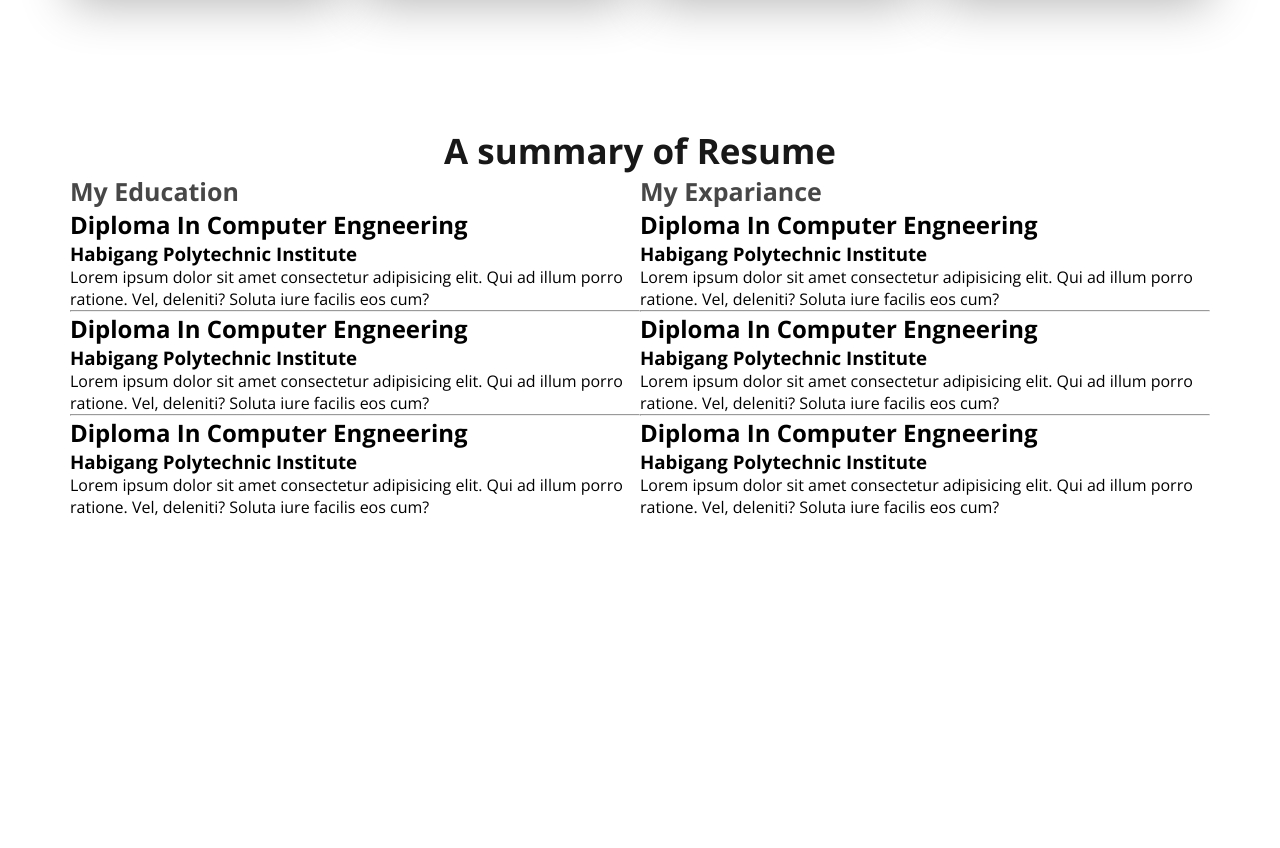
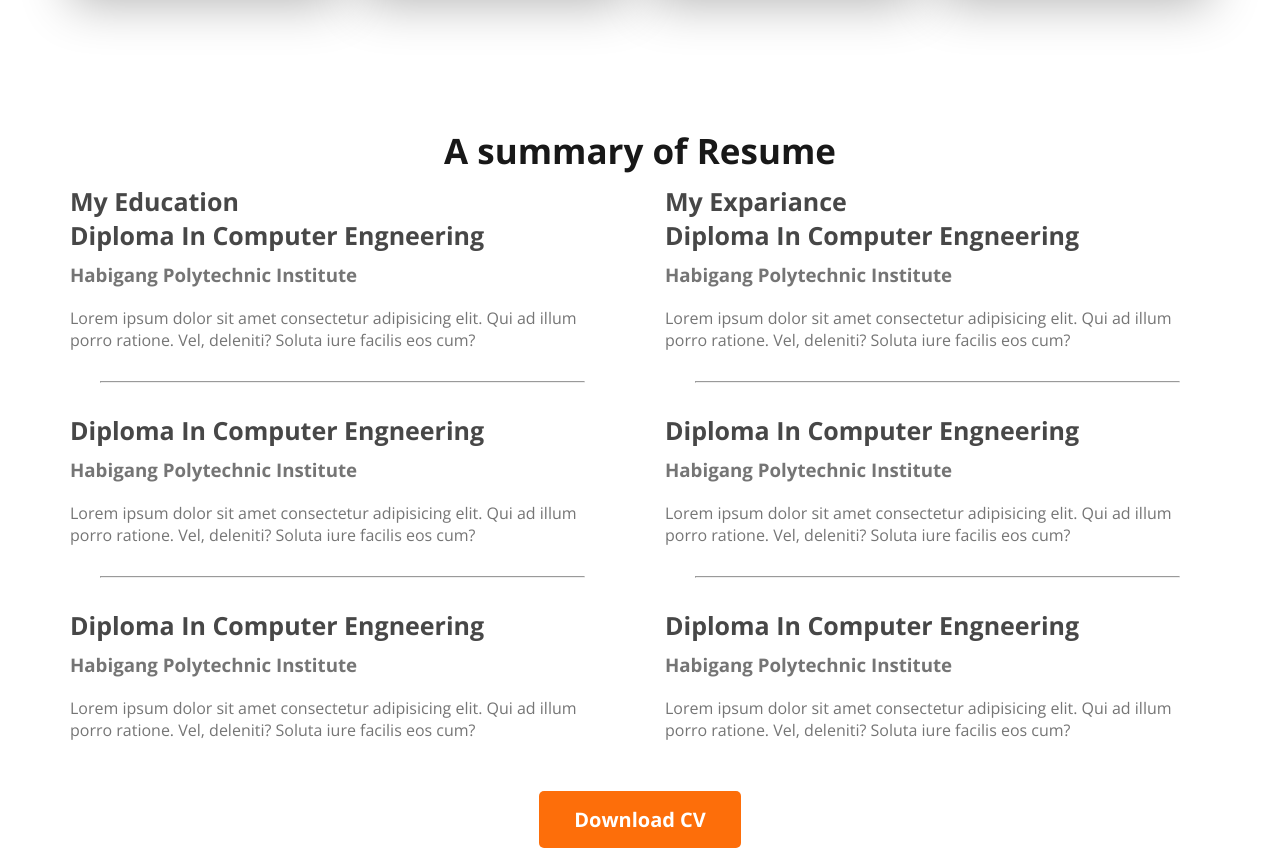
Before and after one commit to mihad-khadem/web-dev-protfolio, a plain HTML site: page index.html in a window 1280 px wide. Shown: the part 1760-2608 px from the top of the page. Before the commit the page ends 2278 px from the top, so only its background shows below. Drawn offline with nearby package versions, Linux system fonts and the light colour scheme.

Commit message:
resume section

```diff
--- a/index.html
+++ b/index.html
@@ -141,6 +141,9 @@
                     </div>
                 </div>
             </div>
+            <div class="download-cv">
+                <button class="btn-primary">Download CV</button>
+            </div>
         </section>
     </main>
     <!-- Footer Section  -->
--- a/style.css
+++ b/style.css
@@ -139,7 +139,12 @@ main section{
 
 .resume-container{
     display: flex;
-    justify-content: space-between;
+    /* justify-content: space-between; */
+    gap: 50px;
+
+}
+.resume-container hr{
+    margin: 30px;
 }
 .resume-title{
     display: flex;
@@ -148,10 +153,30 @@ main section{
     text-align: center;
     font-size: 35px;
     font-weight: 700;
+    margin: 30px;
+    margin-bottom: 10px;
 }
 .resume-col-title{
+
     color: #474747;
     font-size: 25px;
     font-weight: 700;
 
 }
+.resume-h2-title{
+    color: #474747;
+    font-size: 25px;
+    font-weight: 700;
+}
+.resume-item-des , .resume-item-ins{
+    color: #757575;
+
+}
+.resume-item-ins{
+    margin-top: 10px;
+    margin-bottom: 20px;
+}
+.download-cv{
+    text-align: center;
+    margin-top: 50px;
+}
```
